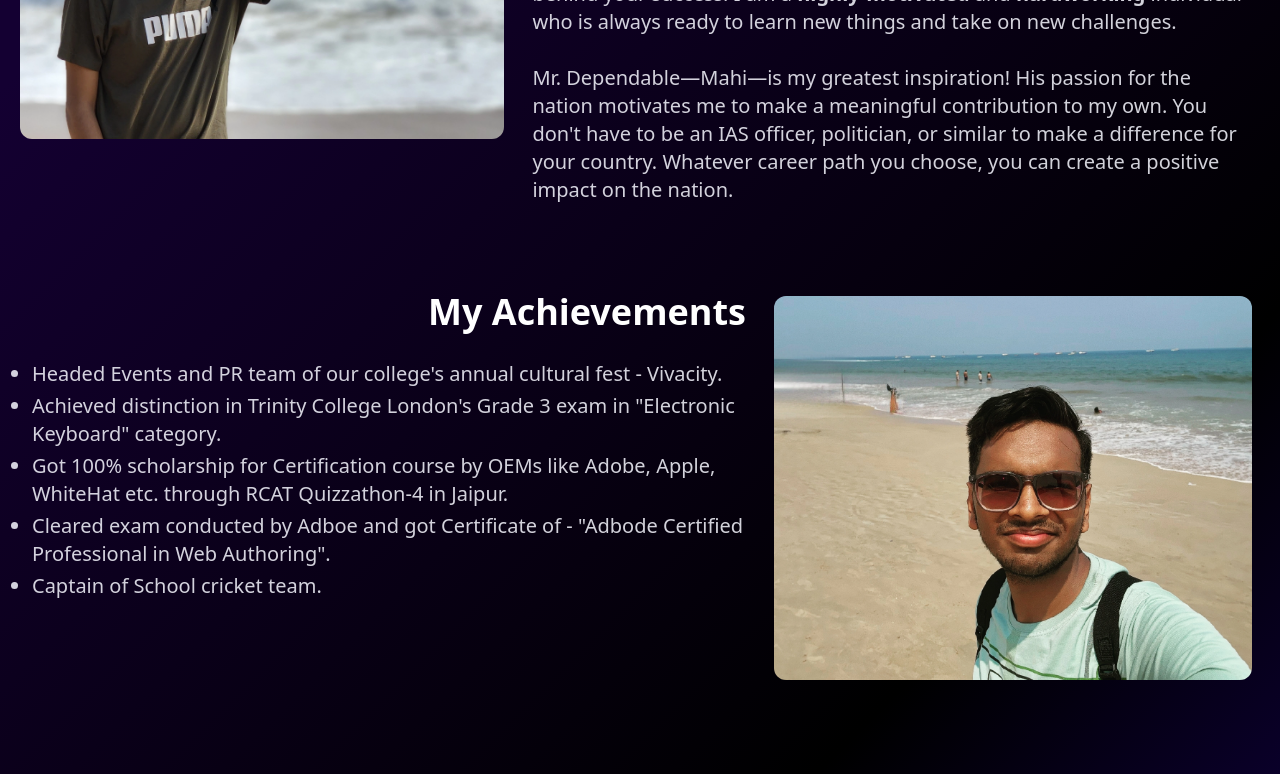
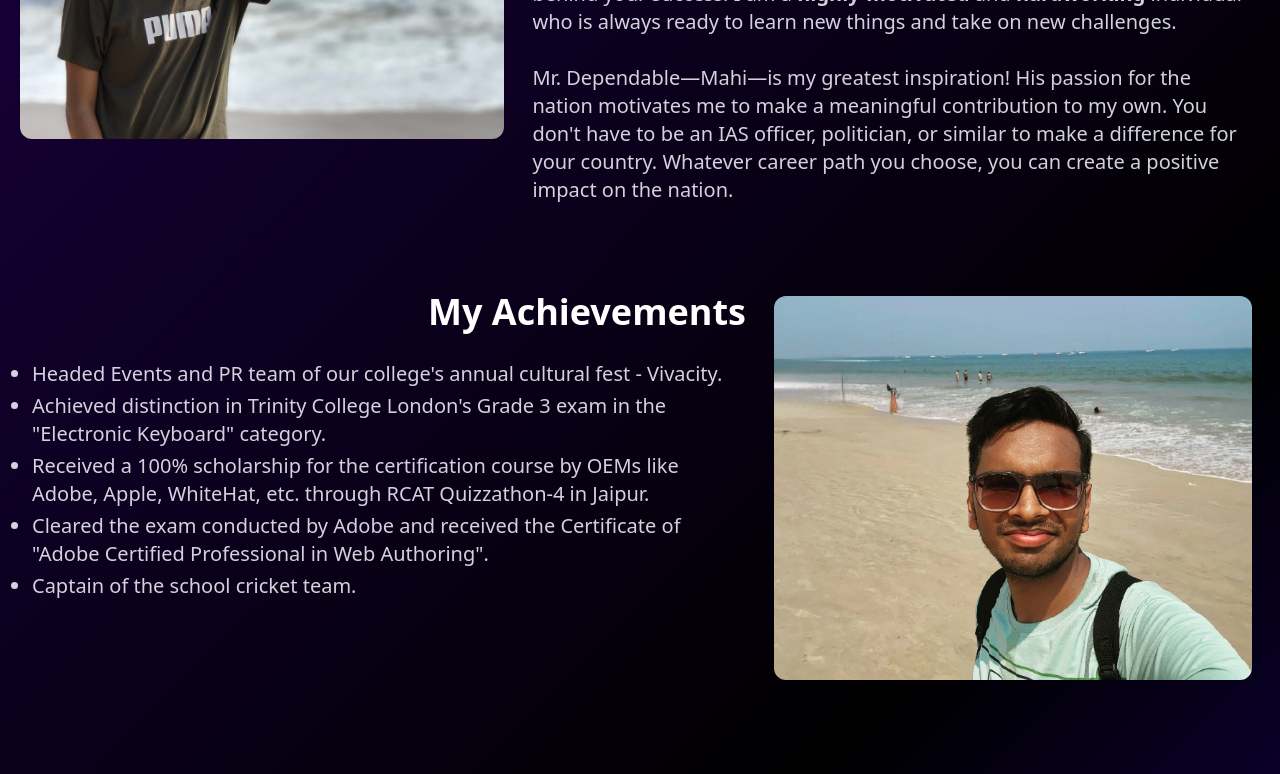
Before and after one commit to devmit29/personal-website-frontend, a React (Vite) app: page /about-me in a window 1280 px wide. Shown: the part 504-1278 px from the top of the page. Built offline with nearby package versions, Linux system fonts and the light colour scheme.

Commit message:
fix typos

```diff
--- a/src/Pages/About/About.jsx
+++ b/src/Pages/About/About.jsx
@@ -41,11 +41,12 @@ function About() {
         <div className="w-3/4 p-2 pt-0 text-center md:text-left">
           <h2 className="text-4xl capitalize font-Rubik font-semibold text-white md:text-right mb-4">My Achievements</h2>
           <ul className='text-[#F7F7FF]/85 text-left font-sans pt-2 gap-1 list-disc text-xl'>
-            <li className='my-1'>Headed Events and PR team of our college's annual cultural fest - Vivacity.</li>
-            <li className='my-1'>Achieved distinction in Trinity College London's Grade 3 exam in "Electronic Keyboard" category.  </li>
-            <li className='my-1'>Got 100% scholarship for Certification course by OEMs like Adobe, Apple, WhiteHat etc. through RCAT Quizzathon-4 in Jaipur.</li>
-            <li className='my-1'>Cleared exam conducted by Adboe and got Certificate of - "Adbode Certified Professional in Web Authoring".</li>
-            <li className='my-1'>Captain of School cricket team.</li>
+          <li className='my-1'>Headed Events and PR team of our college's annual cultural fest - Vivacity.</li>
+          <li className='my-1'>Achieved distinction in Trinity College London's Grade 3 exam in the "Electronic Keyboard" category.</li>
+          <li className='my-1'>Received a 100% scholarship for the certification course by OEMs like Adobe, Apple, WhiteHat, etc. through RCAT Quizzathon-4 in Jaipur.</li>
+          <li className='my-1'>Cleared the exam conducted by Adobe and received the Certificate of "Adobe Certified Professional in Web Authoring".</li>
+          <li className='my-1'>Captain of the school cricket team.</li>
+
           </ul>
         </div>
       </div>
```
